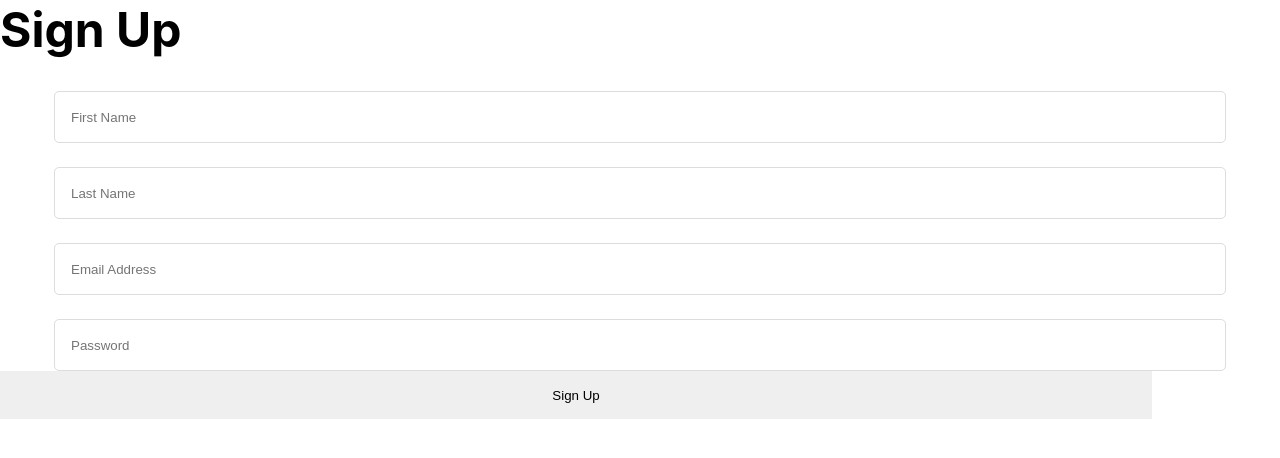
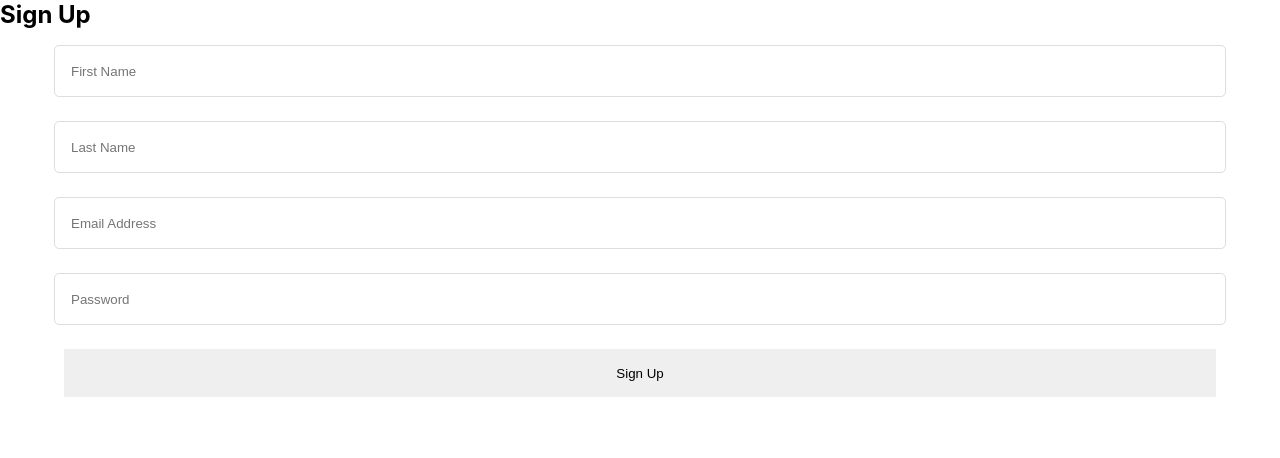
Before and after one commit to Lawrence172/chat-app, a React (Create React App) app: page / in a window 1280 px wide. Shown: the top 458 px of the page. Built offline with nearby package versions, Linux system fonts and the light colour scheme.

Commit message:
update on my sign up font size

```diff
--- a/src/Component/Signup/Signup.css
+++ b/src/Component/Signup/Signup.css
@@ -1,11 +1,11 @@
 .signup {
-    margin-top: -2rem;
+    margin-top: -1rem;
     width: 100%;
     height: max-content;
 }
 
 .signup h1 {
-    font-size: 3rem;
+    font-size: 1.5rem;
 }
 
 .form {
--- a/src/Component/Signup/Signup.js
+++ b/src/Component/Signup/Signup.js
@@ -11,8 +11,8 @@ function Signup() {
             <input type='text' placeholder='Last Name' />
             <input type='email' placeholder='Email Address' />
             <input type='password' placeholder='Password' />
+            <button>Sign Up</button>
         </div>
-        <button>Sign Up</button>
     </div>
     </>
   )
```
